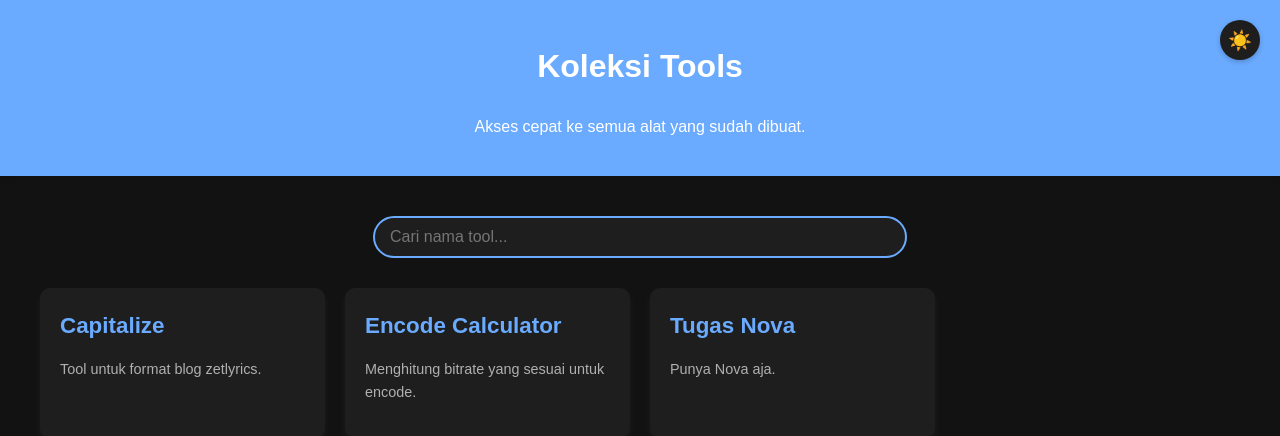
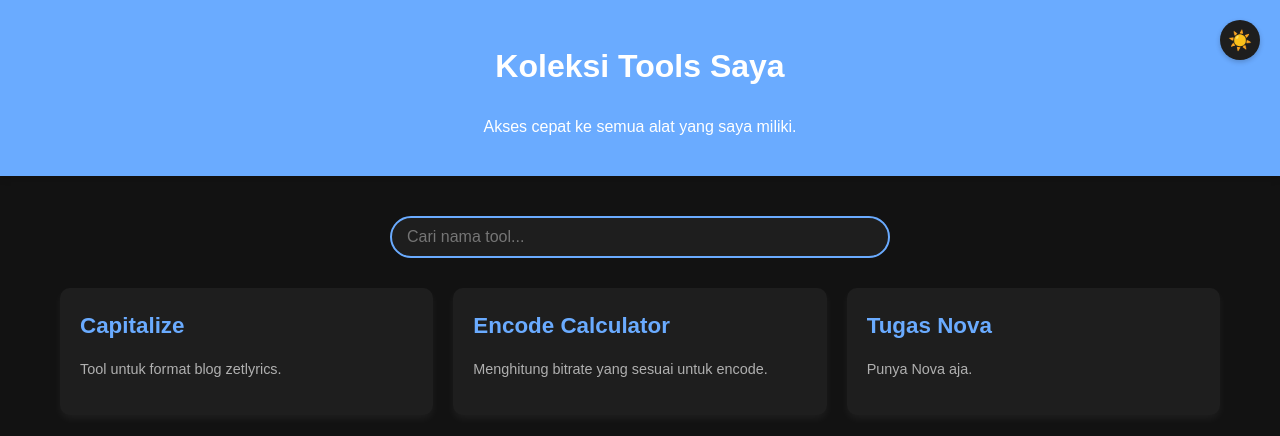
Before and after one commit to setids/tools, a plain HTML site: page index.html in a window 1280 px wide. Both pictures are taken after a click on the button "Beralih Mode Tampilan". Drawn offline with Linux system fonts and the light colour scheme.

Commit message:
Update index.html

```diff
--- a/index.html
+++ b/index.html
@@ -3,7 +3,7 @@
 <head>
     <meta charset="UTF-8">
     <meta name="viewport" content="width=device-width, initial-scale=1.0">
-    <title>Koleksi Tools</title>
+    <title>Koleksi Tools Saya - Responsif</title>
     <style>
         /* =================================
            BAGIAN CSS
@@ -28,10 +28,10 @@
             --warna-sekunder: #b0b0b0;
             --warna-utama: #6aabff;
             --warna-tombol-mode: #f8f9fa;
-            --bayangan-kartu: rgba(255, 255, 255, 0.05); /* Bayangan yang lebih samar */
+            --bayangan-kartu: rgba(255, 255, 255, 0.05);
         }
 
-        /* --- Gaya Dasar --- */
+        /* --- Gaya Dasar & Transisi --- */
         body {
             font-family: 'Arial', sans-serif;
             margin: 0;
@@ -42,13 +42,18 @@
             transition: background-color 0.3s, color 0.3s;
         }
 
+        /* Box-sizing diterapkan ke semua elemen untuk responsivitas yang lebih baik */
+        *, *::before, *::after {
+            box-sizing: border-box;
+        }
+
         .container {
             max-width: 1200px;
             margin: 0 auto;
             padding: 20px;
         }
 
-        /* --- Header --- */
+        /* --- Header & Tombol Mode --- */
         header {
             background-color: var(--warna-utama);
             color: white;
@@ -59,7 +64,6 @@
             position: relative;
         }
 
-        /* --- Tombol Dark Mode (Minimalis Ikon) --- */
         #modeToggle {
             position: absolute;
             top: 20px;
@@ -72,10 +76,11 @@
             border-radius: 50%;
             cursor: pointer;
             font-size: 1.2em;
-            line-height: 40px; /* Menengahkan ikon secara vertikal */
+            line-height: 40px;
             text-align: center;
             box-shadow: 0 2px 5px rgba(0, 0, 0, 0.2);
             transition: background-color 0.3s, color 0.3s, transform 0.2s;
+            z-index: 10; /* Pastikan tombol di atas elemen lain */
         }
 
         #modeToggle:hover {
@@ -91,6 +96,7 @@
         #pencarian {
             margin-bottom: 30px;
             text-align: center;
+            /* Padding dihilangkan dari sini karena sudah ada di .container */
         }
 
         #inputPencarian {
@@ -109,8 +115,6 @@
         /* --- Daftar Tools (Grid Responsif) --- */
         #daftarTools {
             display: grid;
-            /* Auto-fill membuat grid responsif:
-               minimal 280px per kolom, menyesuaikan layar */
             grid-template-columns: repeat(auto-fill, minmax(280px, 1fr));
             gap: 20px;
             padding: 0;
@@ -125,11 +129,6 @@
             display: flex;
             flex-direction: column;
             justify-content: space-between;
-        }
-
-        .tool-item:hover {
-            transform: translateY(-5px);
-            box-shadow: 0 8px 16px rgba(0, 0, 0, 0.2); /* Bayangan hover tetap gelap agar menonjol */
         }
 
         .tool-item a {
@@ -154,13 +153,19 @@
         /* --- Media Query untuk HP (Responsive Adjustment) --- */
         @media (max-width: 768px) {
             .container {
+                /* Menggunakan padding lebih kecil di HP */
                 padding: 10px;
             }
 
-            /* Di HP, tata letak grid menjadi 1 kolom penuh */
             #daftarTools {
+                /* 1 kolom penuh di HP */
                 grid-template-columns: 1fr;
                 gap: 15px;
+            }
+
+            #inputPencarian {
+                /* Padding internal tetap, width 100% sudah dihandle oleh box-sizing */
+                max-width: 100%;
             }
 
             #modeToggle {
@@ -177,8 +182,8 @@
 <body class="light-mode">
 
     <header>
-        <h1>Koleksi Tools</h1>
-        <p>Akses cepat ke semua alat yang sudah dibuat.</p>
+        <h1>Koleksi Tools Saya</h1>
+        <p>Akses cepat ke semua alat yang saya miliki.</p>
         <button id="modeToggle" title="Beralih Mode Tampilan"></button>
     </header>
 
@@ -219,12 +224,12 @@
             if (isDark) {
                 body.classList.add('dark-mode');
                 body.classList.remove('light-mode');
-                modeToggle.innerHTML = '☀️'; // Ikon Matahari (untuk kembali ke Light Mode)
+                modeToggle.innerHTML = '☀️'; // Ikon Matahari untuk kembali ke Light Mode
                 localStorage.setItem(localStorageKey, 'true');
             } else {
                 body.classList.remove('dark-mode');
                 body.classList.add('light-mode');
-                modeToggle.innerHTML = '🌙'; // Ikon Bulan (untuk beralih ke Dark Mode)
+                modeToggle.innerHTML = '🌙'; // Ikon Bulan untuk beralih ke Dark Mode
                 localStorage.setItem(localStorageKey, 'false');
             }
         }
@@ -235,7 +240,7 @@
         if (savedMode === 'true') {
             applyMode(true); // Jika tersimpan 'true', aktifkan Dark Mode
         } else {
-            applyMode(false); // Default Light Mode
+            applyMode(false); // Default Light Mode (termasuk jika 'false' atau null)
         }
 
         // Event Listener Tombol Toggle
```
